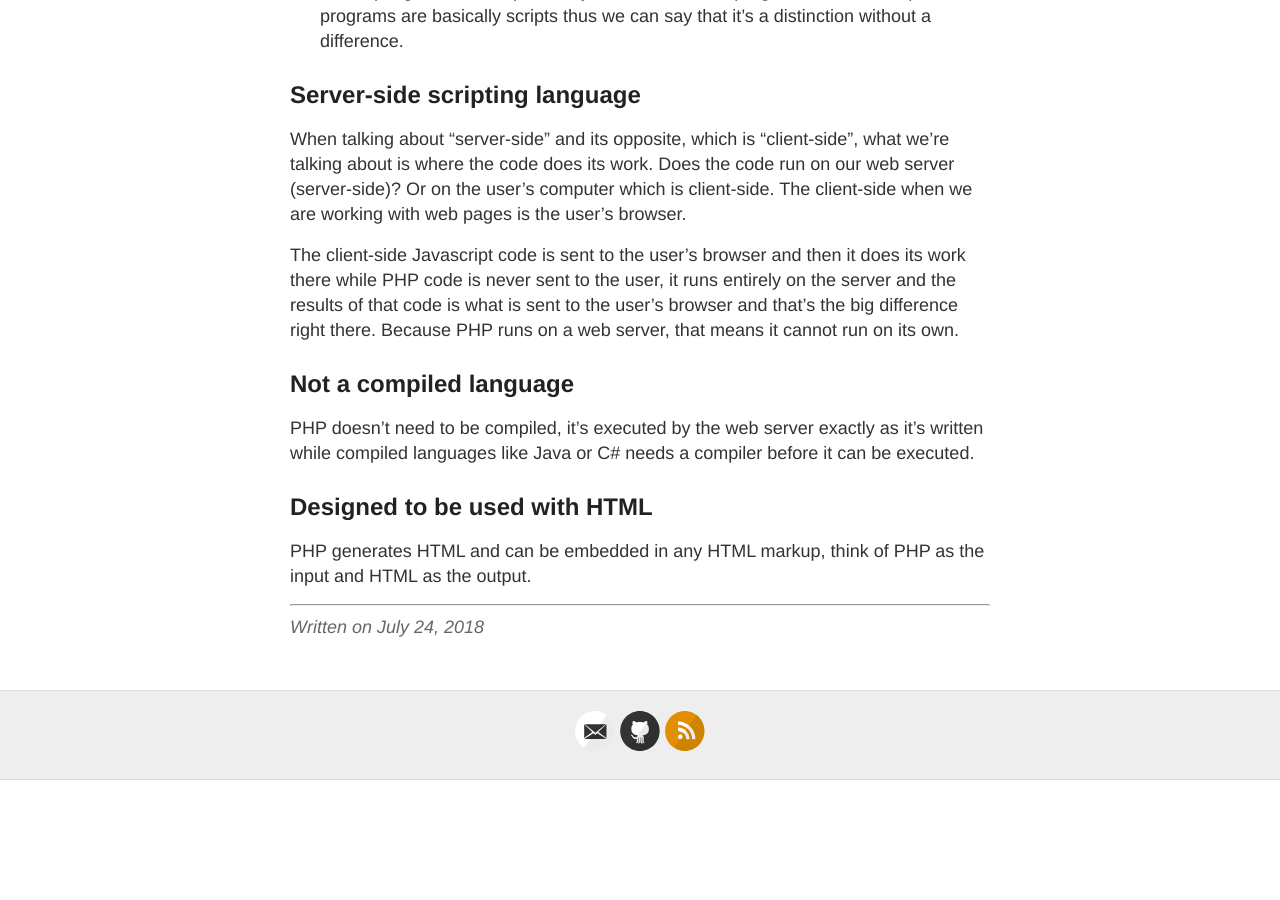
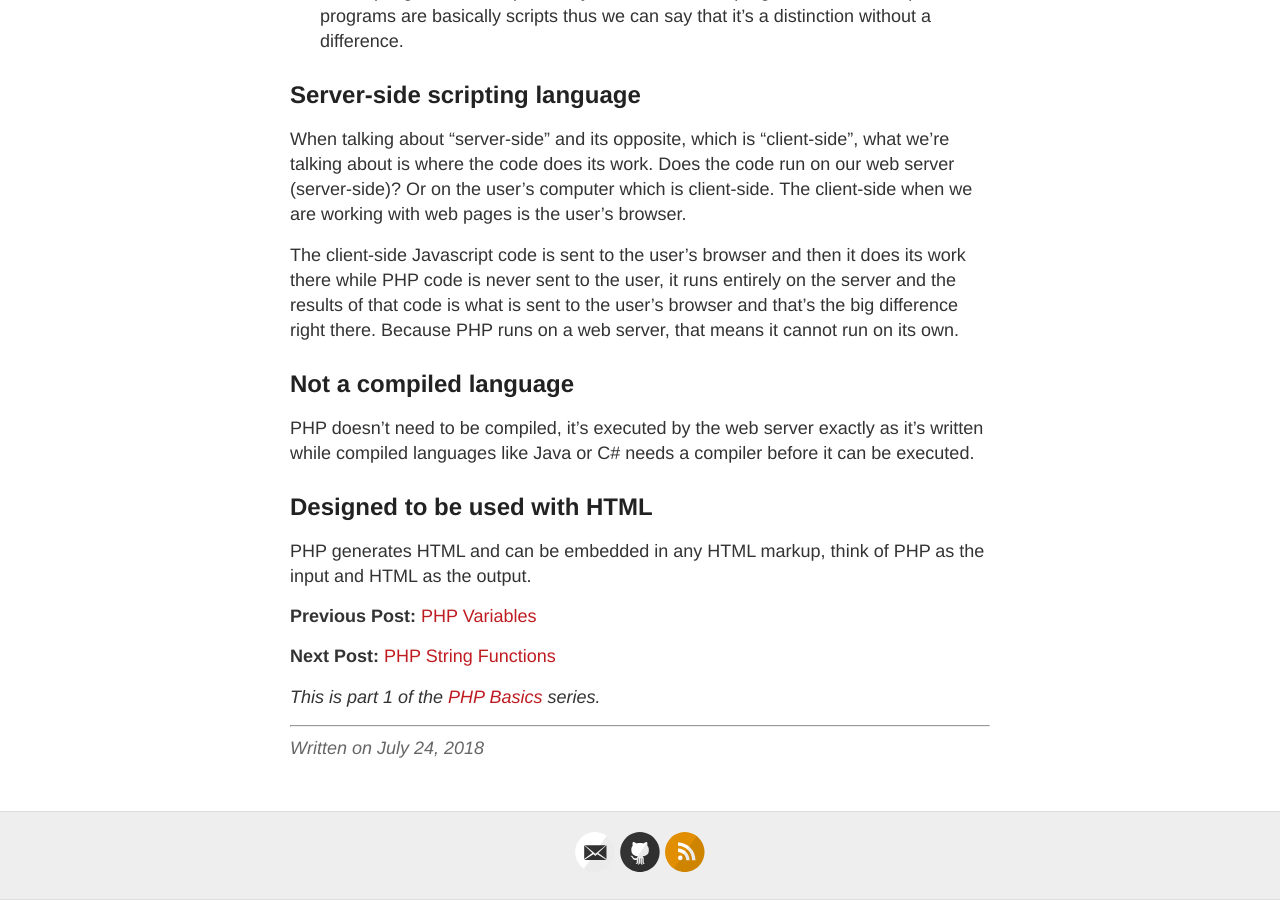
Before and after one commit to kennyalmendral/kennyalmendral.github.io, a Jekyll site: the page built from _posts/2018-07-24-php-overview.md, in a window 1280 px wide and 900 px high, scrolled down 682 px. Built offline with Jekyll 4.4.1, drawn with Linux system fonts in a browser that asks for light colours; before the commit the page ends 1462 px from its top, so only the background shows below that.

Commit message:
Update 2018-07-24-php-overview.md

```diff
--- a/_posts/2018-07-24-php-overview.md
+++ b/_posts/2018-07-24-php-overview.md
@@ -35,4 +35,10 @@ PHP doesn't need to be compiled, it's executed by the web server exactly as it's
 
 PHP generates HTML and can be embedded in any HTML markup, think of PHP as the input and HTML as the output.
 
+**Previous Post:** [PHP Variables](https://kennyalmendral.github.io/php-variables/)
+
+**Next Post:** [PHP String Functions](https://kennyalmendral.github.io/php-string-functions/)
+
+_This is part 1 of the [PHP Basics](https://kennyalmendral.github.io/php-basics/){:target="_blank"} series._
+
 ---
```
